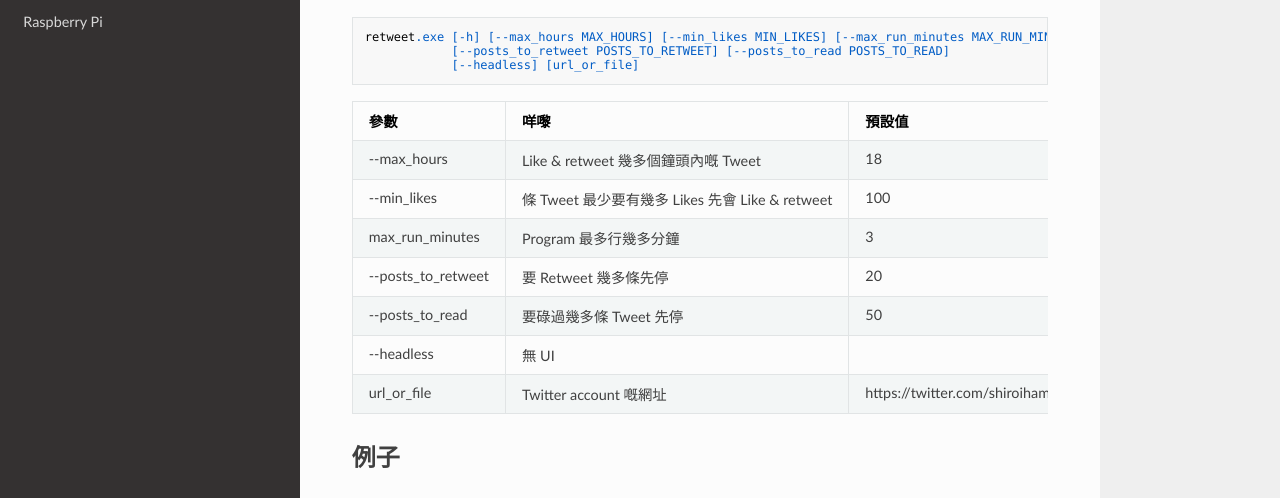
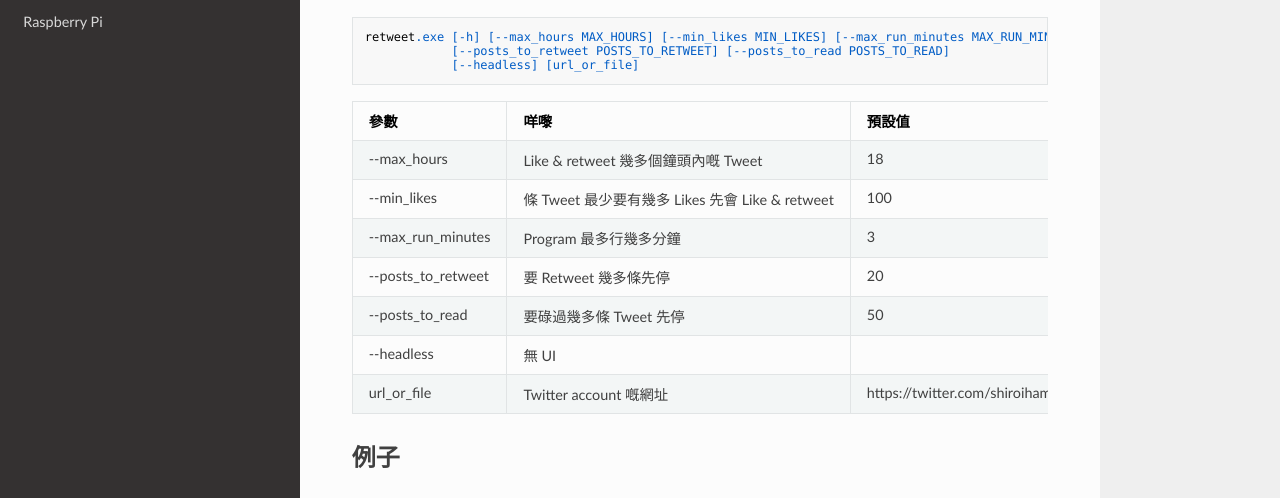
Before and after one commit to bbbbotty/twitter-frontline, an MkDocs documentation site: the page built from docs/retweet.md, in a window 1280 px wide and 1170 px high. Shown: the part 410-908 px from the top of the window. Built offline with MkDocs 1.6.1, drawn with Linux system fonts in a browser that asks for light colours; nearby versions of some CDN libraries.

Commit message:
Fixed typo

```diff
--- a/docs/retweet.md
+++ b/docs/retweet.md
@@ -16,7 +16,7 @@ retweet.exe [-h] [--max_hours MAX_HOURS] [--min_likes MIN_LIKES] [--max_run_minu
 |-------------|-----------------------------------|--------|
 | --max_hours | Like & retweet 幾多個鐘頭內嘅 Tweet | 18    |
 | --min_likes | 條 Tweet 最少要有幾多 Likes 先會 Like & retweet | 100    |
-| max_run_minutes | Program 最多行幾多分鐘 | 3    |
+| --max_run_minutes | Program 最多行幾多分鐘 | 3    |
 | --posts_to_retweet | 要 Retweet 幾多條先停 | 20    |
 | --posts_to_read | 要碌過幾多條 Tweet 先停 | 50    |
 | --headless | 無 UI |     |
```
